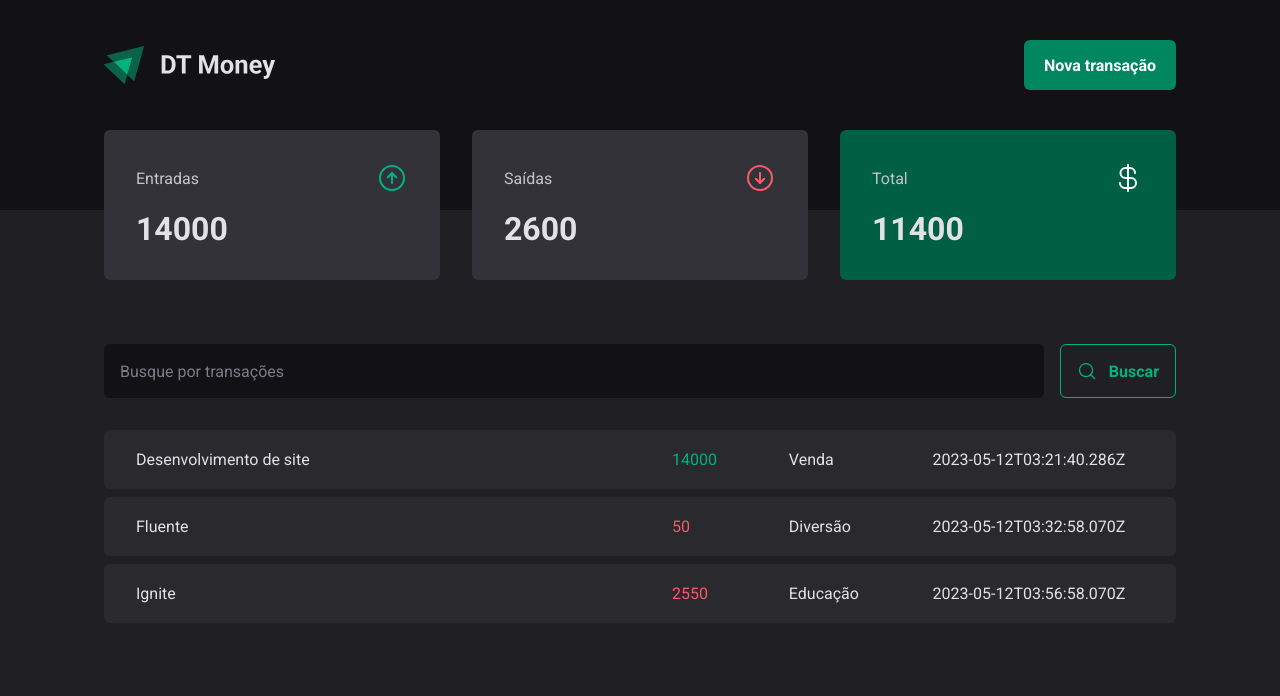
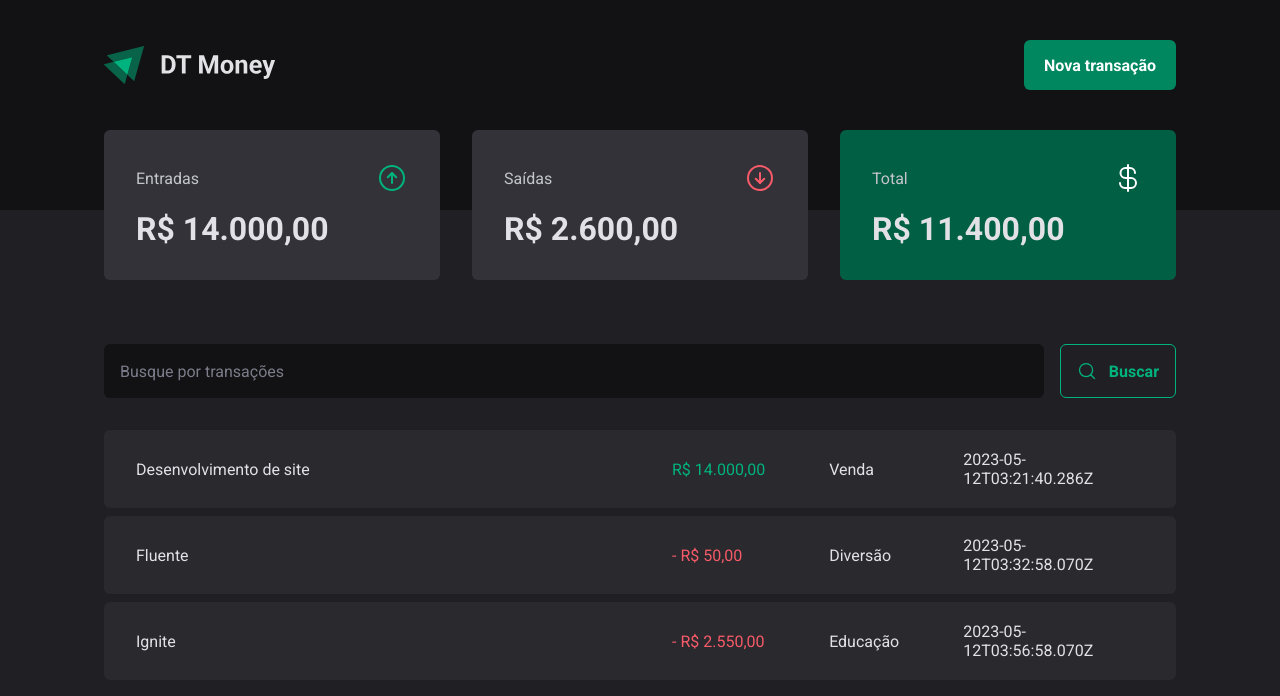
Before and after one commit to luarakerlen/dt-money, a React (Vite) app: page / in a window 1280 px wide. Shown: the top 696 px of the page. Built offline with nearby package versions, Linux system fonts and the light colour scheme; data requests are answered from the project's data file.

Commit message:
chore: create formatters

```diff
--- a/src/components/Summary/index.tsx
+++ b/src/components/Summary/index.tsx
@@ -2,6 +2,7 @@
 import { useContext } from 'react';
 import { useTheme } from 'styled-components';
 import { TransactionsContext } from '../../contexts/TransactionsContext';
+import { priceFormatter } from '../../utils/formatter';
 import { SummaryCard, SummaryContainer } from './styles';
 
 export function Summary() {
@@ -35,7 +36,7 @@
 					<span>Entradas</span>
 					<ArrowCircleUp size={32} color={theme['green-300']} />
 				</header>
-				<strong>{summary.income}</strong>
+				<strong>{priceFormatter.format(summary.income)}</strong>
 			</SummaryCard>
 
 			<SummaryCard>
@@ -43,7 +44,7 @@
 					<span>Saídas</span>
 					<ArrowCircleDown size={32} color={theme['red-300']} />
 				</header>
-				<strong>{summary.outcome}</strong>
+				<strong>{priceFormatter.format(summary.outcome)}</strong>
 			</SummaryCard>
 
 			<SummaryCard variant='green'>
@@ -51,7 +52,7 @@
 					<span>Total</span>
 					<CurrencyDollar size={32} color={theme.white} />
 				</header>
-				<strong>{summary.total}</strong>
+				<strong>{priceFormatter.format(summary.total)}</strong>
 			</SummaryCard>
 		</SummaryContainer>
 	);
--- a/src/pages/Transactions/index.tsx
+++ b/src/pages/Transactions/index.tsx
@@ -1,6 +1,7 @@
 import { useContext } from 'react';
 import { Header, Summary } from '../../components';
 import { TransactionsContext } from '../../contexts/TransactionsContext';
+import { priceFormatter } from '../../utils/formatter';
 import { SearchForm } from './components';
 import {
 	PriceHighlight,
@@ -26,7 +27,8 @@
 									<td width='50%'>{transaction.description}</td>
 									<td>
 										<PriceHighlight variant={transaction.type}>
-											{transaction.price}
+											{transaction.type === 'outcome' && '- '}
+											{priceFormatter.format(transaction.price)}
 										</PriceHighlight>
 									</td>
 									<td>{transaction.category}</td>
--- /dev/null
+++ b/src/utils/formatter.ts
@@ -0,0 +1,6 @@
+export const dateFormatter = new Intl.DateTimeFormat('pt-BR');
+
+export const priceFormatter = new Intl.NumberFormat('pt-BR', {
+	style: 'currency',
+	currency: 'BRL',
+});
```
